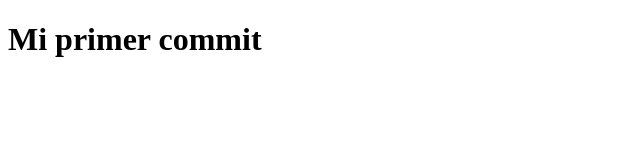
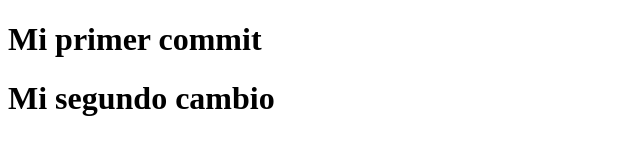
Before and after one commit to ernestovergara/proyecto, a plain HTML site: page index.html in a window 1280 px wide. Shown: the whole page, without its empty margins (0-640 px from the left). Drawn offline with Linux system fonts and the light colour scheme.

Commit message:
agregando un segundo commit

```diff
--- a/index.html
+++ b/index.html
@@ -7,5 +7,6 @@
 </head>
 <body>
     <h1>Mi primer commit</h1>
+    <h1>Mi segundo cambio</h1>
 </body>
 </html>
```
